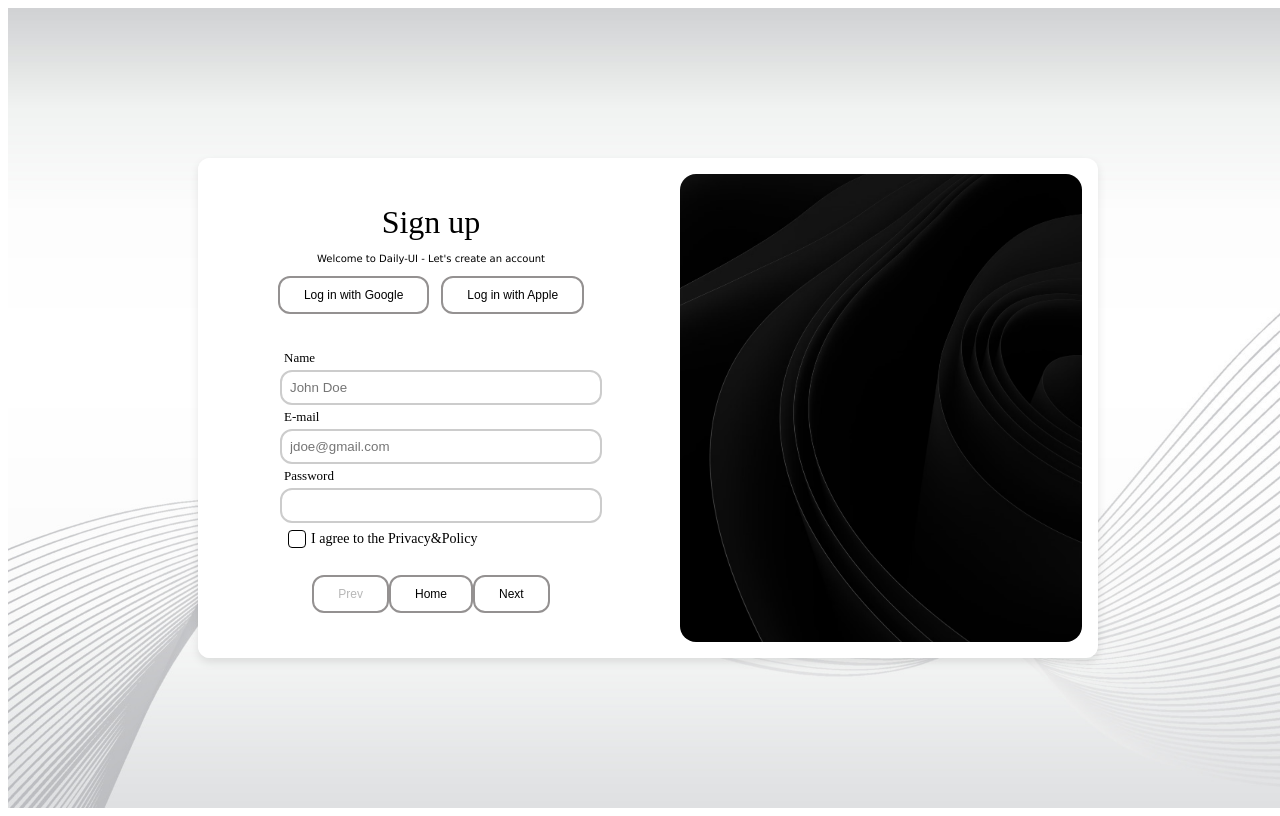
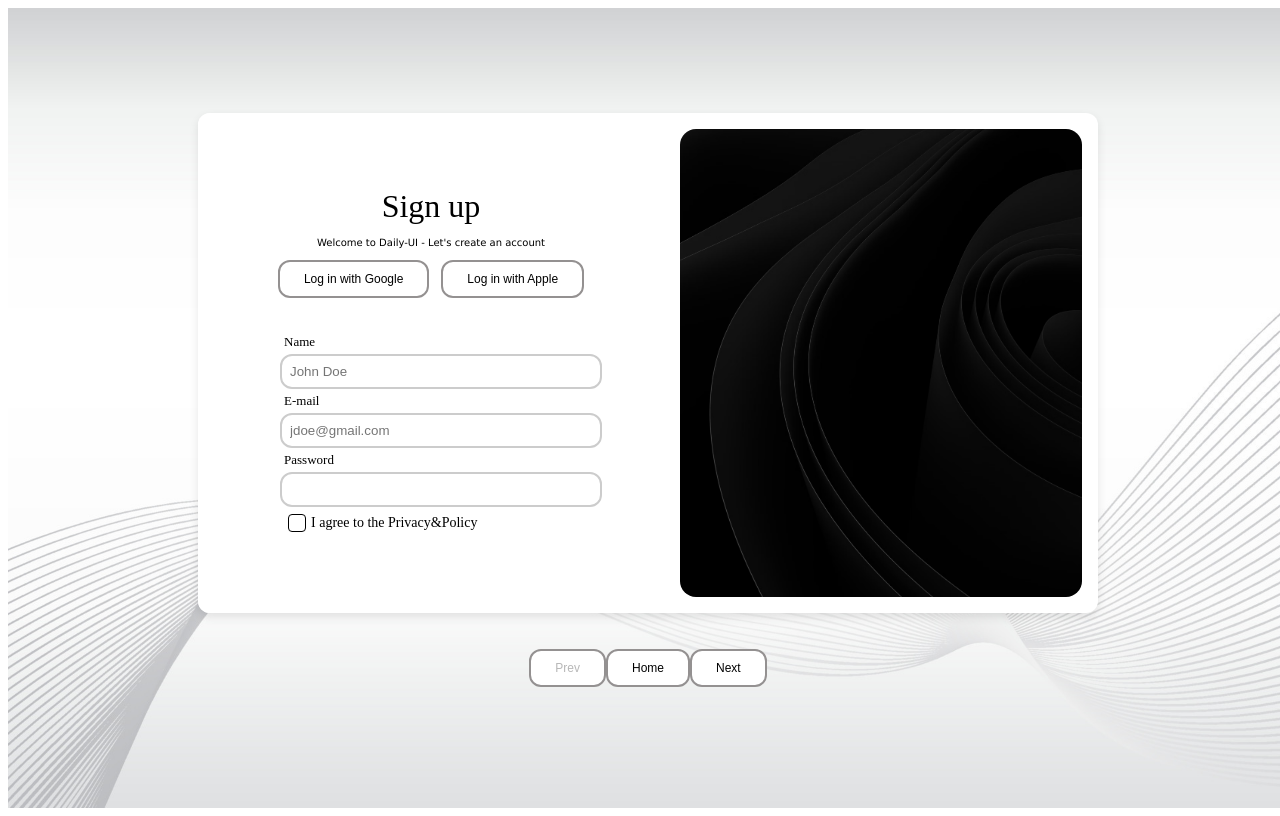
Before and after one commit to greensharpie/daily-ui-challenges, a React (Vite) app: page /challenges/001 in a window 1280 px wide. Shown: the top 816 px of the page. Built offline with nearby package versions, Linux system fonts and the light colour scheme.

Commit message:
fix: move nav buttons outside of form

```diff
--- a/src/challenges/001/src/index.tsx
+++ b/src/challenges/001/src/index.tsx
@@ -43,11 +43,13 @@ const Challenge001 = () => {
                 onChange={() => console.log('Agreed to Privacy&Policy')}
               />
             </div>
-            <ChallengeNavigation />
           </div>
 
           {/* Right: Image Section */}
           <div className={styles.rightSection}></div>
+        </div>
+        <div className={styles.challengeNavigation}>
+          <ChallengeNavigation />
         </div>
       </div>
     </div>
--- a/src/challenges/001/src/styles/Challenge001.module.css
+++ b/src/challenges/001/src/styles/Challenge001.module.css
@@ -1,9 +1,10 @@
 /* Center the form-container in the middle of the page */
 .formContainer {
   display: flex;
-  justify-content: center; /* Centers horizontally */
-  align-items: center; /* Centers vertically */
-  height: 100vh; /* Full height of the viewport */
+  flex-direction: column;
+  justify-content: center;
+  align-items: center;
+  height: 100vh;
 }
 
 /* Split into two equal sections */
@@ -79,6 +80,14 @@
   height: 100vh;
 }
 
+.challengeNavigation {
+  display: flex;
+  justify-content: center;
+  align-items: center;
+  width: 100%;
+  padding: 1rem;
+}
+
 /* Responsive: Stack on smaller screens */
 @media (max-width: 768px) {
   .formContent {
```
